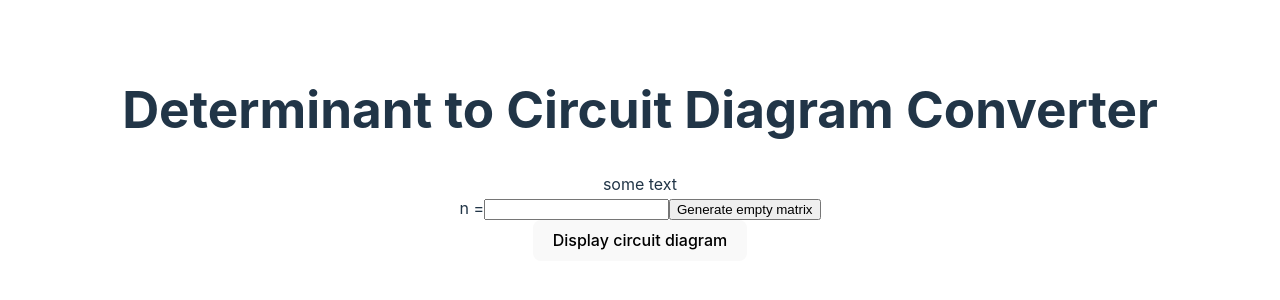
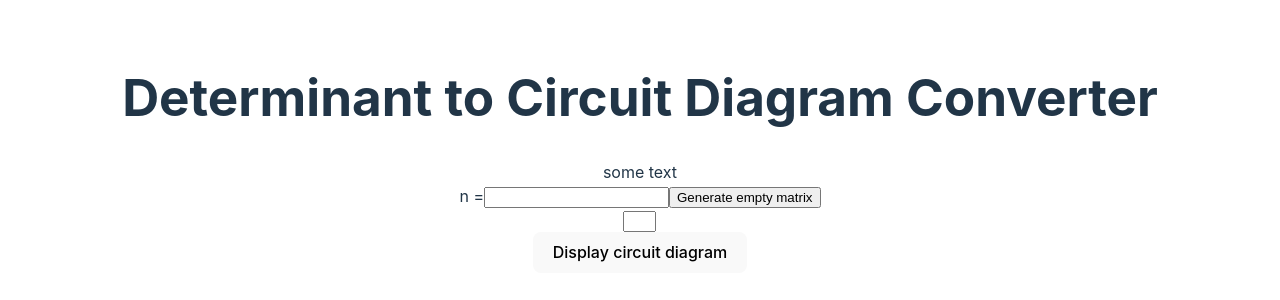
Before and after one commit to Lypho2012/DeterminantToCircuitDiagram, a React (Vite) app: page / in a window 1280 px wide. Shown: the part 246-546 px from the top of the page. Built offline with nearby package versions, Linux system fonts and the light colour scheme.

Commit message:
fix bug with changing state of n

```diff
--- a/src/Form.tsx
+++ b/src/Form.tsx
@@ -2,7 +2,7 @@ import { useState } from "react";
 import Matrix from './Matrix'
 
 function Form() {
-  const [size, setSize] = useState(0);
+  const [size, setSize] = useState(1);
   const [isMatrixGenerated, setIsMatrixGenerated] = useState(false);
 
   const handleSubmit = (event) => {
@@ -11,7 +11,14 @@ function Form() {
   }
   const handleChange = (event) => {
     event.preventDefault();
-    setSize(parseInt(event.target.value));
+    try {
+      let temp = parseInt(event.target.value);
+      if (temp % 1 != 0) {temp = 1;}
+      setSize(temp);
+    } catch (Exception) {
+      setSize(1);
+    }
+    setIsMatrixGenerated(false);
   }
   return (
     <div>
@@ -24,7 +31,7 @@ function Form() {
         <input type="submit" value="Generate empty matrix"/>
       </form>
       {
-        isMatrixGenerated ? (<Matrix n={size}/>) : (<Matrix n={0}/>)
+        isMatrixGenerated ? (<Matrix n={size}/>) : (<Matrix n={1}/>)
       }
     </div>
   )
--- a/src/Matrix.tsx
+++ b/src/Matrix.tsx
@@ -25,7 +25,7 @@ function Matrix(props) {
   for (let i=0;i<props.n;i++) {
     res[i] = new Array(props.n).fill(0);
     for (let j=0;j<props.n;j++) {
-      res[i][j] = <input key = {i+" "+j} type="text" name = {i+","+j}/>;
+      res[i][j] = <input key = {i+" "+j} type="text" name = {i+","+j} size={1}/>;
 
     }
   }
```
